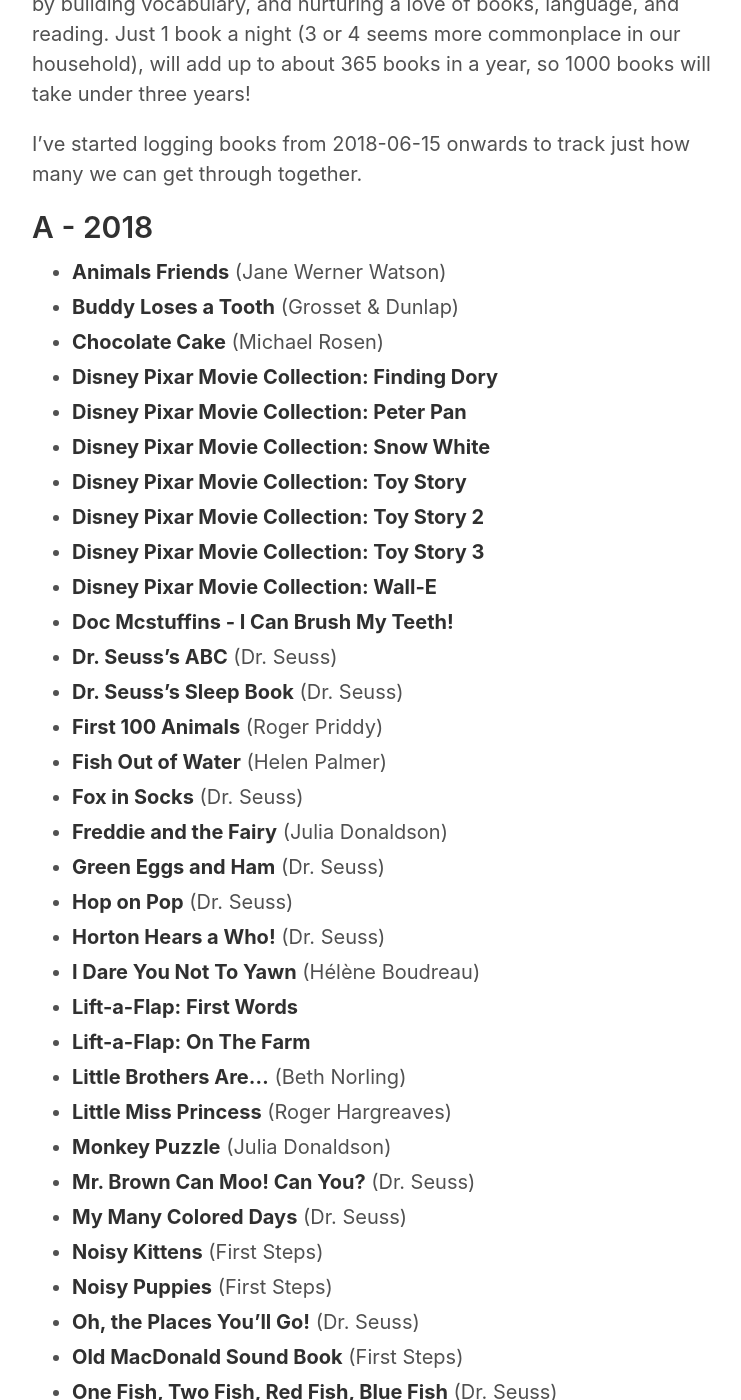
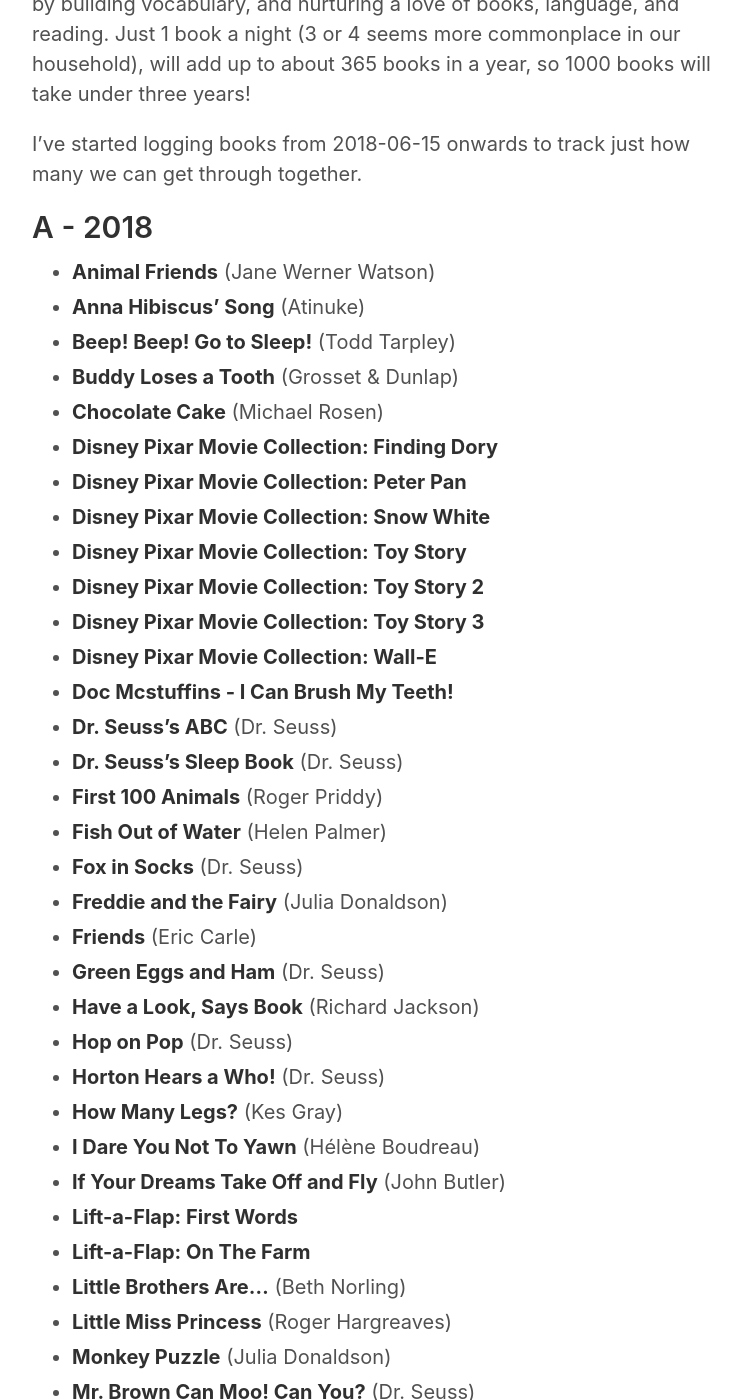
Before and after one commit to teejayen/teejayen.github.io, a Jekyll site: the page built from kidsbooks.md, in a window 1280 px wide and 1400 px high, scrolled down 262 px. Shown: the whole window, without its empty margins (258-999 px from the left). Built offline with Jekyll 4.4.1, drawn with Linux system fonts in a browser that asks for light colours; some of the changed text lies outside the part shown.

Commit message:
just a few more books for A

```diff
--- a/kidsbooks.md
+++ b/kidsbooks.md
@@ -10,7 +10,9 @@
 
 ## A - 2018
 
-- **Animals Friends** (Jane Werner Watson)
+- **Animal Friends** (Jane Werner Watson)
+- **Anna Hibiscus' Song** (Atinuke)
+- **Beep! Beep! Go to Sleep!** (Todd Tarpley)
 - **Buddy Loses a Tooth** (Grosset & Dunlap)
 - **Chocolate Cake** (Michael Rosen)
 - **Disney Pixar Movie Collection: Finding Dory**
@@ -27,10 +29,14 @@
 - **Fish Out of Water** (Helen Palmer)
 - **Fox in Socks** (Dr. Seuss)
 - **Freddie and the Fairy** (Julia Donaldson)
+- **Friends** (Eric Carle)
 - **Green Eggs and Ham** (Dr. Seuss)
+- **Have a Look, Says Book** (Richard Jackson)
 - **Hop on Pop** (Dr. Seuss)
 - **Horton Hears a Who!** (Dr. Seuss)
+- **How Many Legs?** (Kes Gray)
 - **I Dare You Not To Yawn** (Hélène Boudreau)
+- **If Your Dreams Take Off and Fly** (John Butler)
 - **Lift-a-Flap: First Words**
 - **Lift-a-Flap: On The Farm**
 - **Little Brothers Are...** (Beth Norling)
```
Also changed, not shown: other parts of kidsbooks.md (+3 -0 lines).
